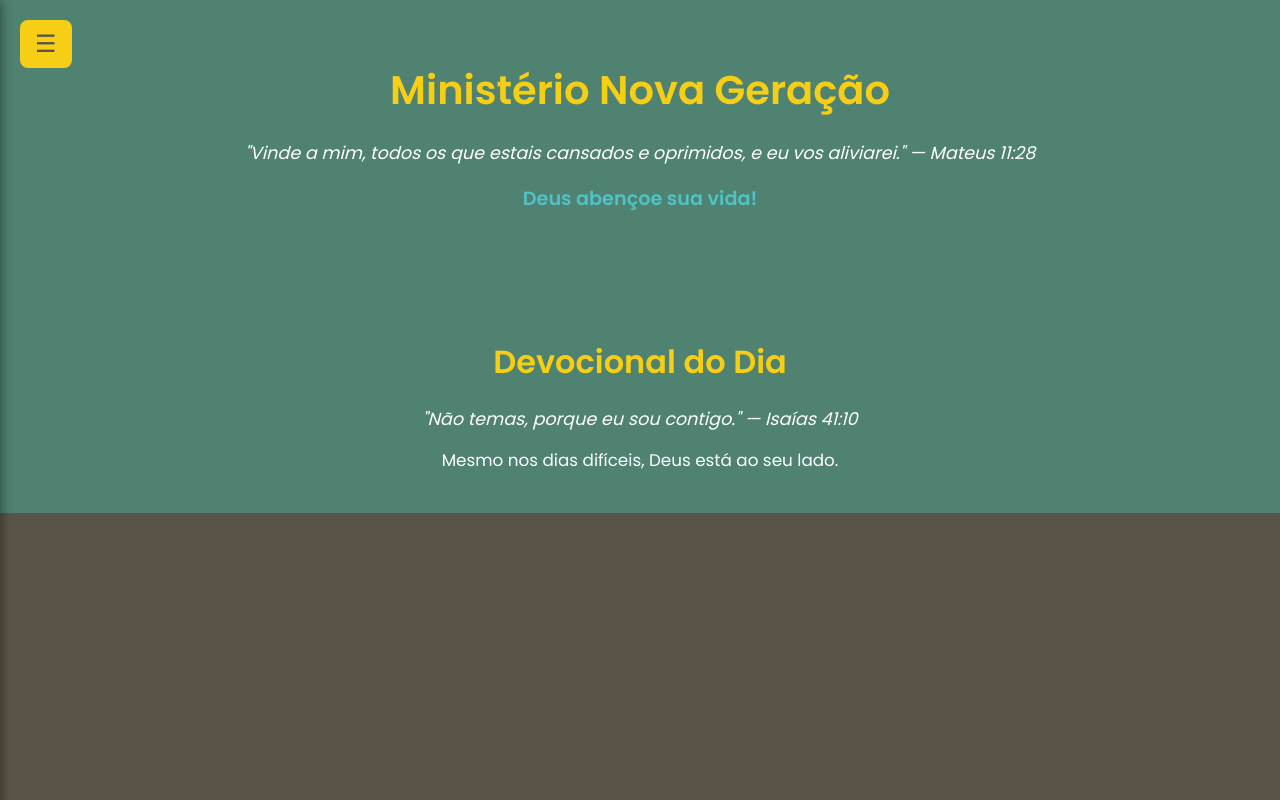
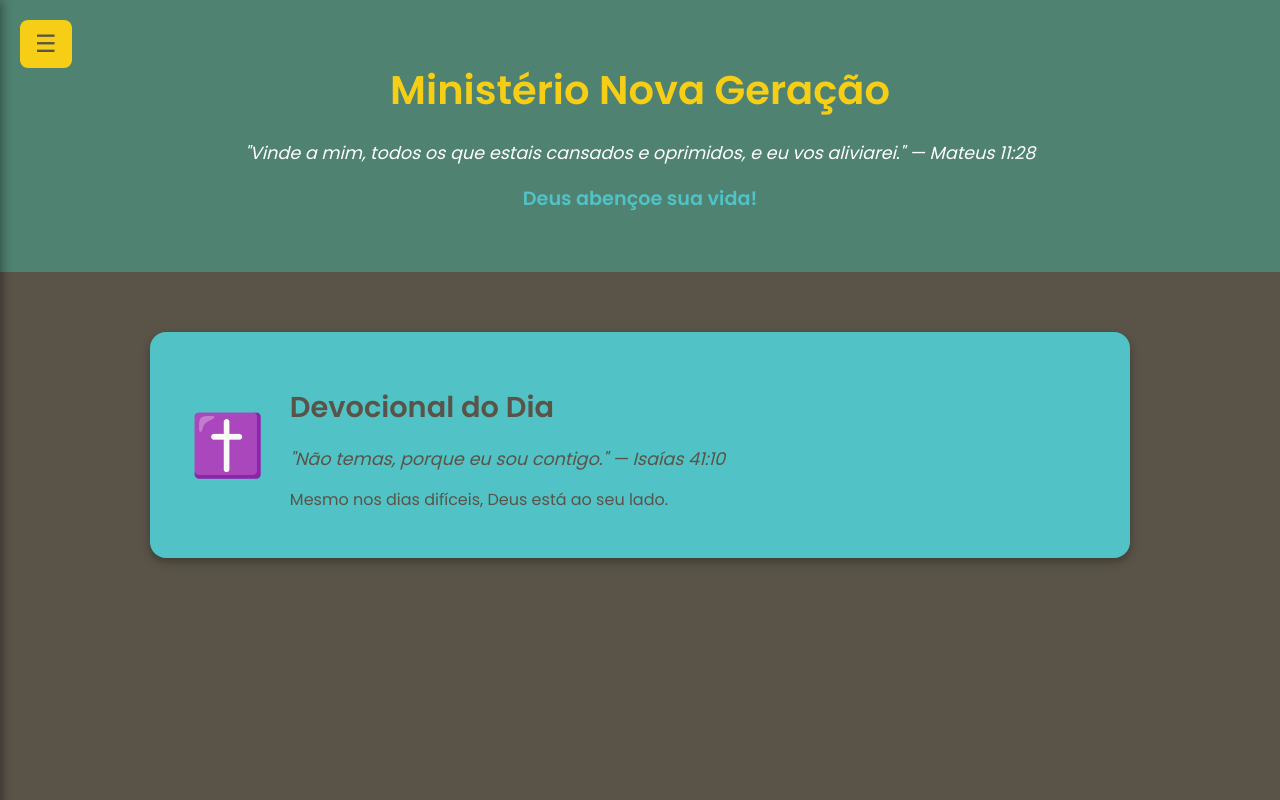
Before and after one commit to MatheusArrudaah/igreja_site, a plain HTML site: page index.html in a window 1280 px wide. Drawn offline with Linux system fonts and the light colour scheme.

Commit message:
Add files via upload

```diff
--- a/index.html
+++ b/index.html
@@ -30,10 +30,15 @@
     </header>
 
     <!-- DEVOCIONAL DO DIA -->
-    <section class="devocional" id="devocional">
-        <h2>Devocional do Dia</h2>
-        <p id="versiculo-dia" class="versiculo-dia"></p>
-        <p id="reflexao-dia" class="reflexao"></p>
+    <section class="devocional-box">
+        <div class="devocional-content">
+            <div class="devocional-icon">✝️</div>
+            <div class="devocional-texto">
+                <h2>Devocional do Dia</h2>
+                <p id="versiculo-dia" class="versiculo-dia"></p>
+                <p id="reflexao-dia" class="reflexao"></p>
+            </div>
+        </div>
     </section>
 
     <script src="script.js"></script>
--- a/script.js
+++ b/script.js
@@ -49,7 +49,7 @@ const devocionais = [
     }
 ];
 
-// Escolhe devocional com base no dia da semana
-const dia = new Date().getDay(); // 0 = domingo, 1 = segunda...
+// Mostra o devocional do dia da semana
+const dia = new Date().getDay(); // 0 = domingo
 document.getElementById('versiculo-dia').textContent = devocionais[dia].versiculo;
 document.getElementById('reflexao-dia').textContent = devocionais[dia].reflexao;
--- a/style.css
+++ b/style.css
@@ -98,28 +98,48 @@ body {
 }
 
 /* DEVOCIONAL */
-.devocional {
-    background-color: rgb(79, 130, 113); /* Verde escuro */
-    padding: 40px 20px;
-    text-align: center;
-    color: white;
+.devocional-box {
+    background-color: rgb(90, 84, 72); /* Fundo marrom escuro */
+    padding: 60px 20px;
+    display: flex;
+    justify-content: center;
+    align-items: center;
 }
 
-.devocional h2 {
-    color: rgb(246, 206, 22); /* Amarelo */
-    font-size: 2em;
-    margin-bottom: 20px;
+.devocional-content {
+    background-color: rgb(81, 194, 198); /* Azul piscina */
+    border-radius: 16px;
+    padding: 30px 40px;
+    display: flex;
+    align-items: center;
+    max-width: 900px;
+    width: 100%;
+    box-shadow: 0 4px 10px rgba(0, 0, 0, 0.3);
+    flex-wrap: wrap;
+}
+
+.devocional-icon {
+    font-size: 60px;
+    color: rgb(246, 206, 22); /* Amarelo da logo */
+    margin-right: 25px;
+    flex-shrink: 0;
+}
+
+.devocional-texto h2 {
+    font-size: 1.8em;
+    color: rgb(90, 84, 72); /* Marrom escuro */
+    margin-bottom: 15px;
 }
 
 .versiculo-dia {
     font-style: italic;
     font-size: 1.1em;
-    margin-bottom: 15px;
+    color: rgb(90, 84, 72);
+    margin-bottom: 10px;
 }
 
 .reflexao {
-    font-size: 1.05em;
-    max-width: 700px;
-    margin: 0 auto;
-    color: white;
+    font-size: 1em;
+    color: rgb(90, 84, 72);
+    line-height: 1.5em;
 }
```
